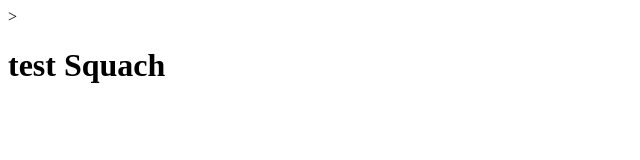
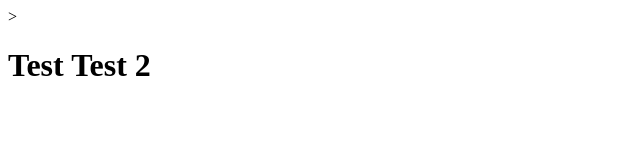
Before and after one commit to HardisDYA/GitTest, a plain HTML site: page index.html in a window 1280 px wide. Shown: the whole page, without its empty margins (0-640 px from the left). Drawn offline with Linux system fonts and the light colour scheme.

Commit message:
test squash

```diff
--- a/index.html
+++ b/index.html
@@ -6,6 +6,6 @@
     <title>Document</title>
 </head>
 <body>
-    <h1>test Squach</h1>
+    <h1>Test Test 2</h1>
 </body>
 </html>
```
